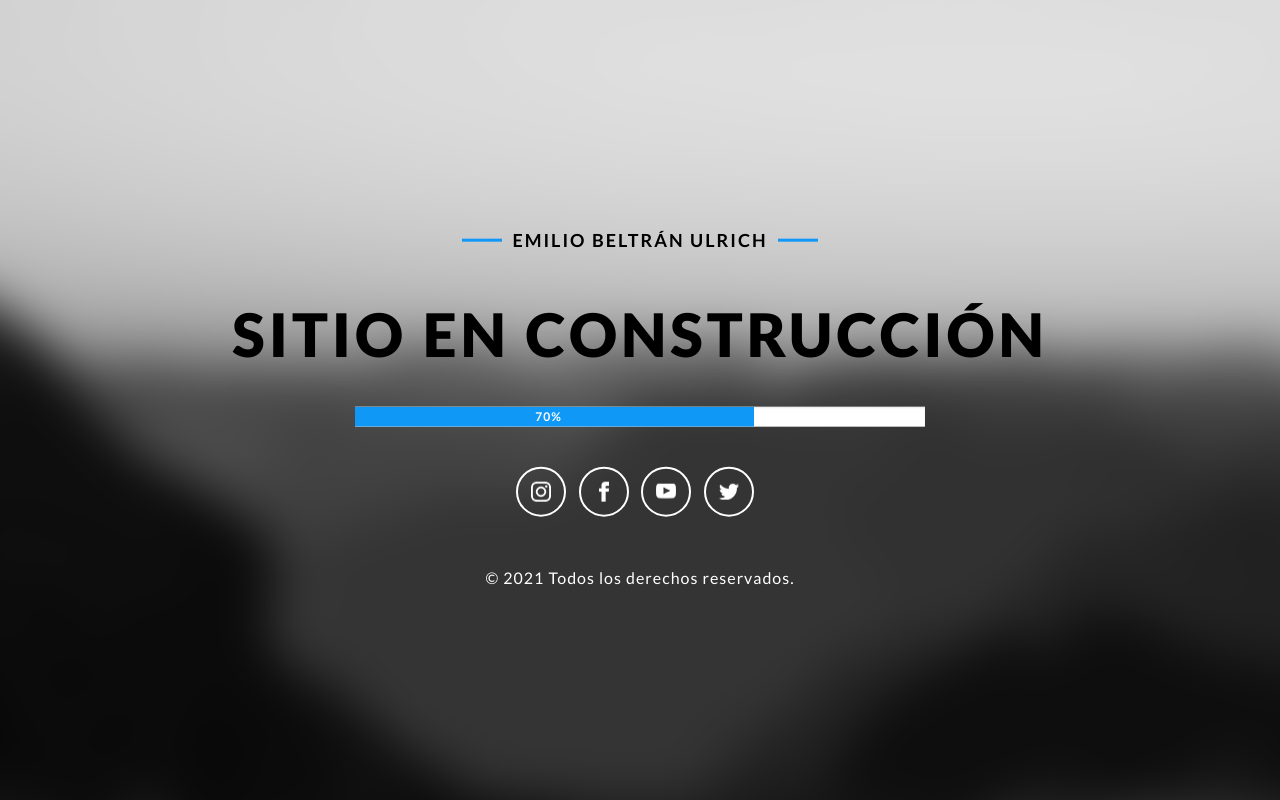
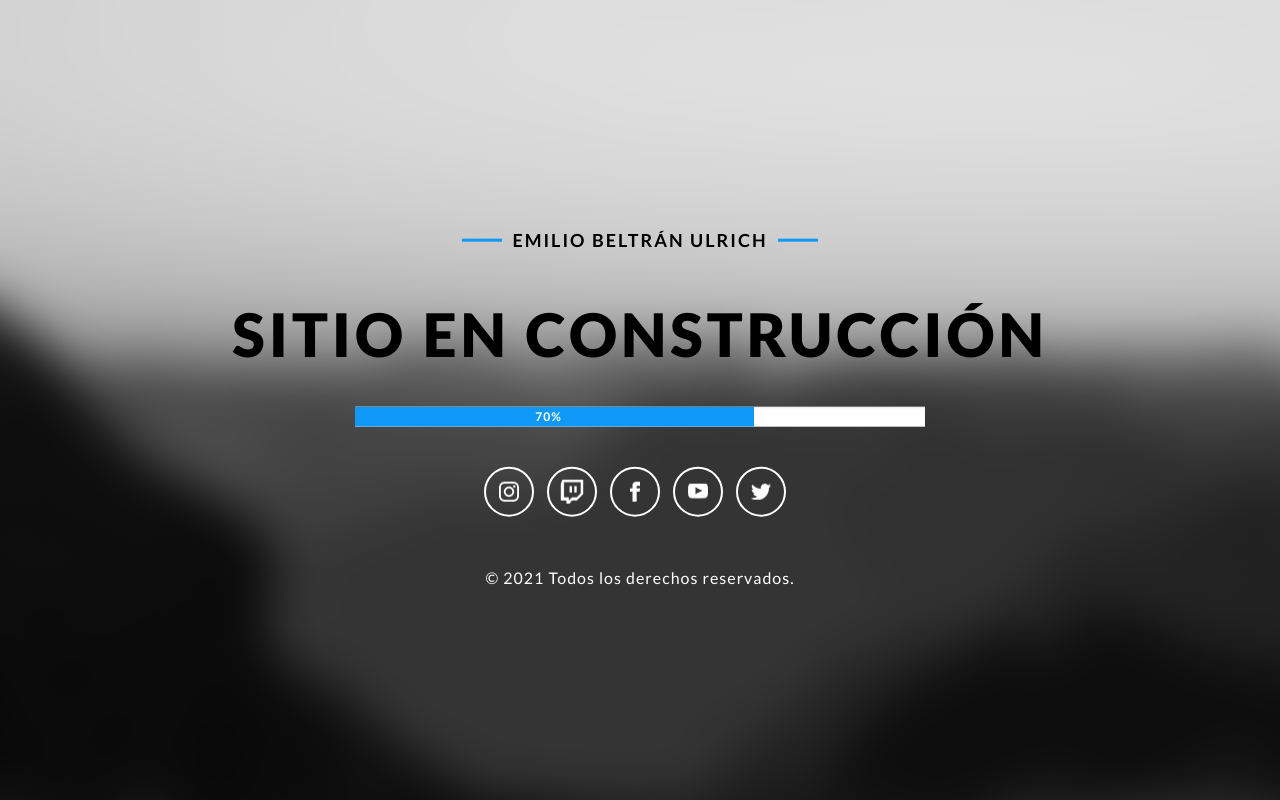
Before and after one commit to OMSuperG/arrrr, a website: page index.html in a window 1280 px wide. Drawn offline with Linux system fonts and the light colour scheme.

Commit message:
Added twitch

```diff
--- a/index.html
+++ b/index.html
@@ -55,6 +55,7 @@ Licence URI: http://www.themevault.net/license/
 		<!-- //Progressive-Effects -->
 		<div class="social-icons">
 			<a href="https://www.instagram.com/emiliobeltranulrich/"><img src="public/images/insta.png" alt="insta"></a>
+			<a href="https://www.twitch.tv/emili0u"><img src="public/images/twitch.png" alt="tw"></a>
 			<a href="https://www.facebook.com/emiliobeltranulrich"><img src="public/images/fb.png" alt="fb"></a>
 			<a href="https://www.youtube.com/channel/UCZ8phB4i7LLK1A_JPTGemwg"><img src="public/images/yt.png" alt="yt"></a>
 			<a href="https://twitter.com/emiliobelul"><img src="public/images/tw.png" alt="tw"></a>
```
Also changed, not shown: public/images/twitch.png (added).
